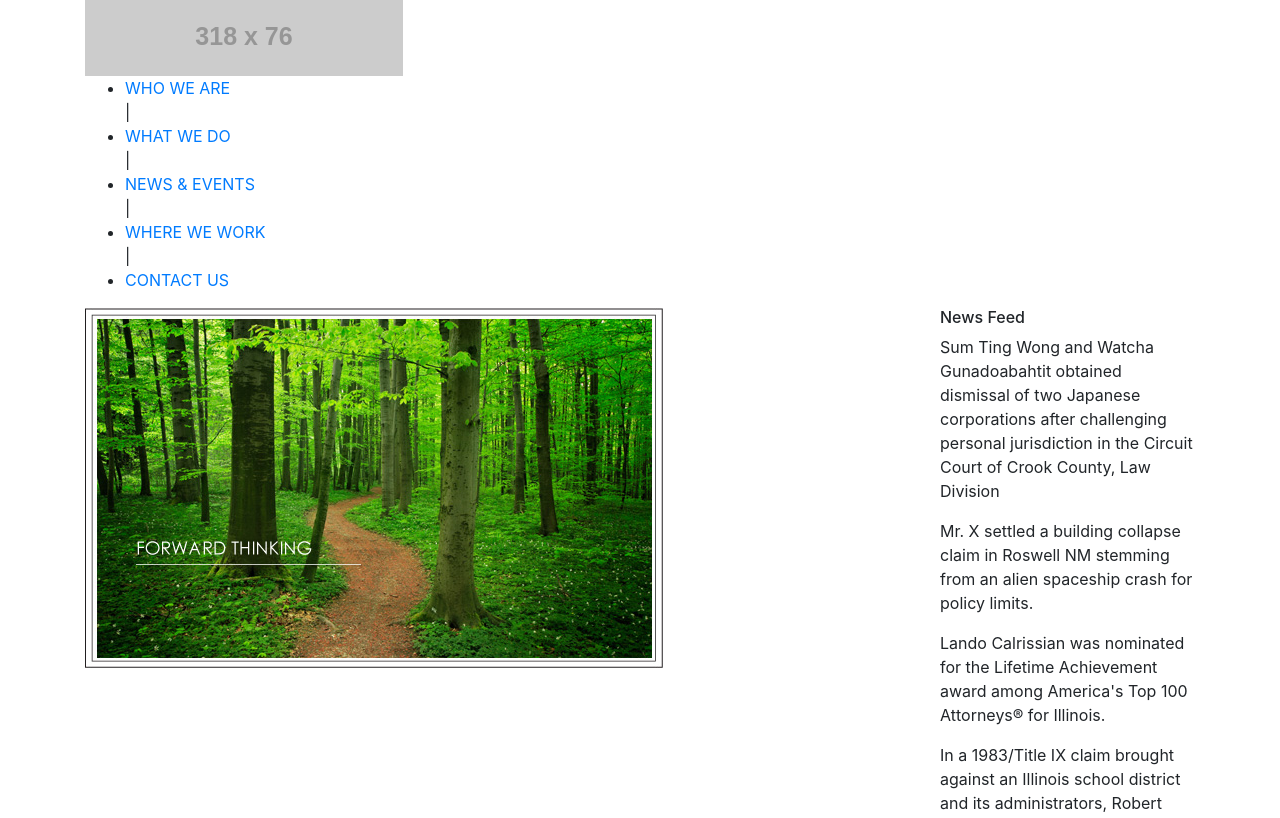
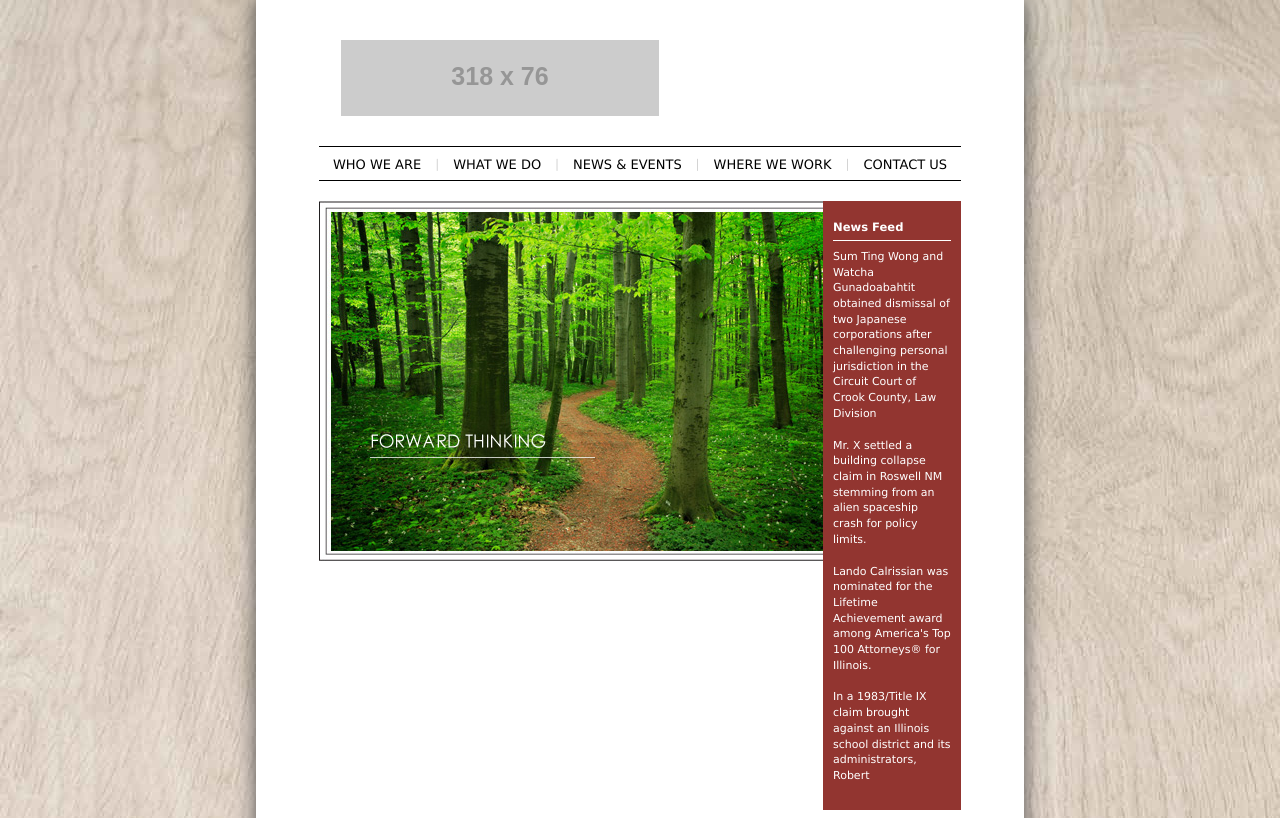
Before and after one commit to Govanator12/law_site_replica, a plain HTML site: page index.html in a window 1280 px wide. Shown: the top 818 px of the page. Drawn offline with nearby package versions, Linux system fonts and the light colour scheme; the site is published under a folder, as on GitHub Pages, so addresses that start at the root find nothing; placeholder pictures from the web are drawn by us.

Commit message:
fixed CSS link typo

```diff
--- a/index.html
+++ b/index.html
@@ -10,7 +10,7 @@
 
   <!-- attach own css -->
   <link href="https://fonts.googleapis.com/icon?family=Material+Icons" rel="stylesheet">
-  <link rel="stylesheet" href="/css/main.css">
+  <link rel="stylesheet" href="./css/main.css">
 
 </head>
 
@@ -19,7 +19,7 @@
     <header>
       <div class="row">
         <div class="col-md-12">
-          <a href="./index.html."><img class="logo" src="http://placehold.it/318x76" alt="Logo Image"></a>
+          <a href="./index.html"><img class="logo" src="http://placehold.it/318x76" alt="Logo Image"></a>
           <nav>
             <ul>
               <li><a href="./html/who.html">WHO WE ARE</a></li>
```
